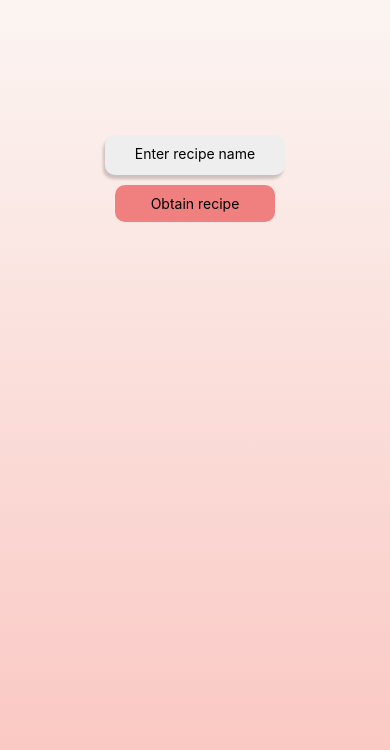
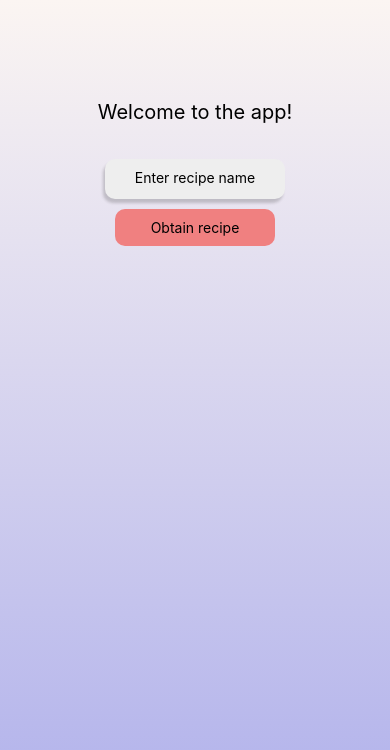
Before and after one commit to RuthMitty/appRecetas, a React Native app: screen / in a window 390 px wide. Shown: the top 750 px of the page. Built offline with nearby package versions, Linux system fonts and the light colour scheme.

Commit message:
Cambio de estilos

```diff
--- a/App.js
+++ b/App.js
@@ -15,12 +15,13 @@ export default function App() {
     <>
        <LinearGradient
         // Background Linear Gradient
-        colors={['#FBF5F2', '#FAC3BE']}
+        colors={['#FBF5F2', '#AEAFEB']}
         start={{ x: 0, y: 0.8 }}
         end={{ x: 0, y: 1.0 }}
         style={styles.gradiente}
       >
         <View style={styles.container}>
+          <Text style={styles.titulo}>Welcome to the app!</Text>
           <Busqueda
             setDatosReceta={setDatosReceta}
             setError={setError}
@@ -41,6 +42,9 @@ export default function App() {
 }
 
 const styles = StyleSheet.create({
+  titulo: {
+    fontSize: 20,
+  },
   container: {
     flex: 1,
     alignItems: 'center',
@@ -51,6 +55,9 @@ const styles = StyleSheet.create({
     flex: 1
   },
   lista: {
-    paddingHorizontal: 30
+    paddingHorizontal: 30,
+    paddingVertical: 20,
+    marginHorizontal: 20,
+    flex: 1
   }
 });
--- a/components/BotonRecetas.js
+++ b/components/BotonRecetas.js
@@ -1,12 +1,16 @@
 import React from 'react';
-import { View, Text, Button, StyleSheet } from 'react-native';
+import { View, Text, Pressable, StyleSheet } from 'react-native';
 
 // Componente para mostrar un botón de receta con una breve descripción
 export default function BotonRecetas ({ receta, onPress }) {
   return (
     <View style={styles.container}>
-      <Text style={styles.title}>{receta.title}</Text>
-      <Button style={styles.boton} title="Ver Receta" onPress={() => onPress(receta.id)} />
+      <View style={styles.textBox}>
+        <Text style={[styles.title, styles.boxTitle]}>{receta.title}</Text>
+      </View>
+      <Pressable style={styles.boton} onPress={() => onPress(receta.id)}>
+        <Text style={styles.botonText}>Read more</Text>
+      </Pressable>
     </View>
   );
 };
@@ -17,6 +21,8 @@ const styles = StyleSheet.create({
     borderWidth: 1,
     borderColor: '#ccc',
     borderRadius: 5,
+    flex: 1,
+    backgroundColor: 'white'
   },
   title: {
     fontSize: 18,
@@ -24,6 +30,12 @@ const styles = StyleSheet.create({
     marginBottom: 5,
   },
   boton: {
-    backgroundColor: '#fff'
+    backgroundColor: '#ACD4EA',
+    paddingVertical: 10,
+    alignItems: 'center',
+    borderRadius: 5,
+  },
+  botonText: {
+    fontSize: 16
   }
 });
```
